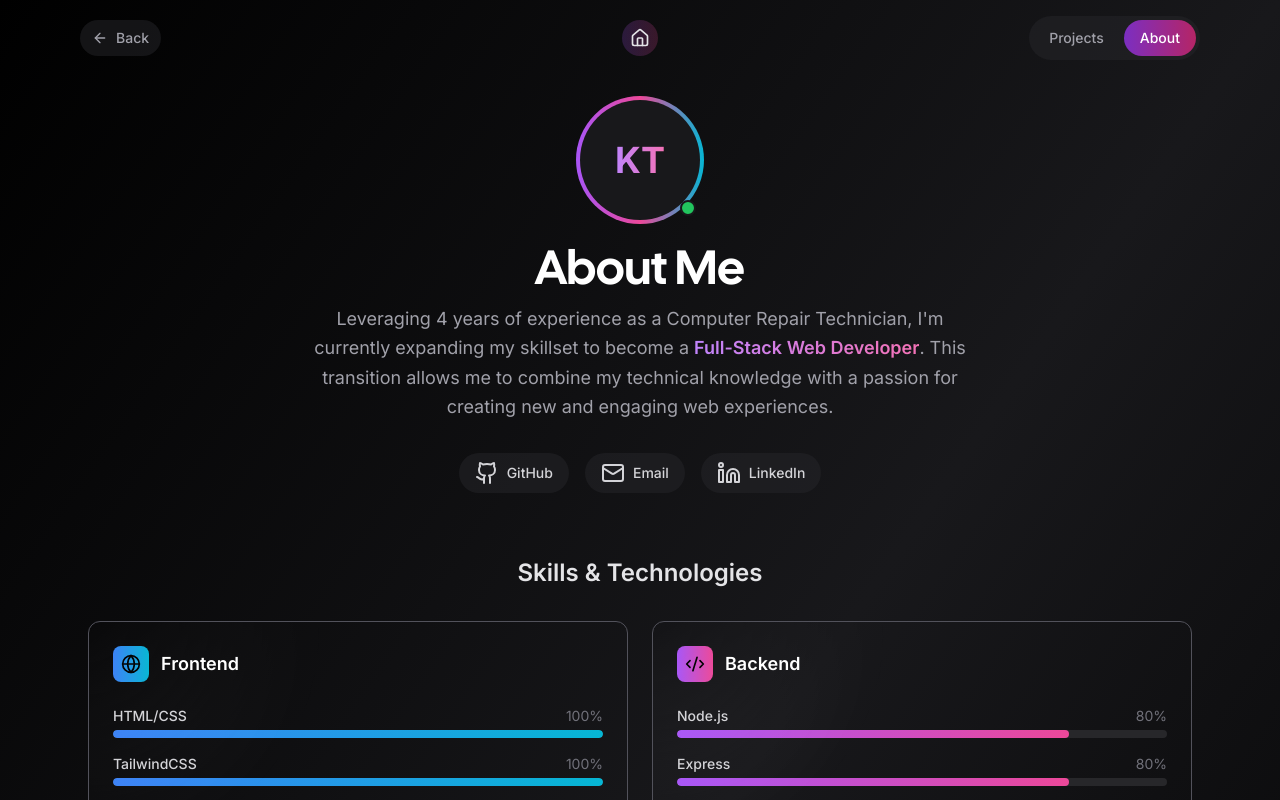
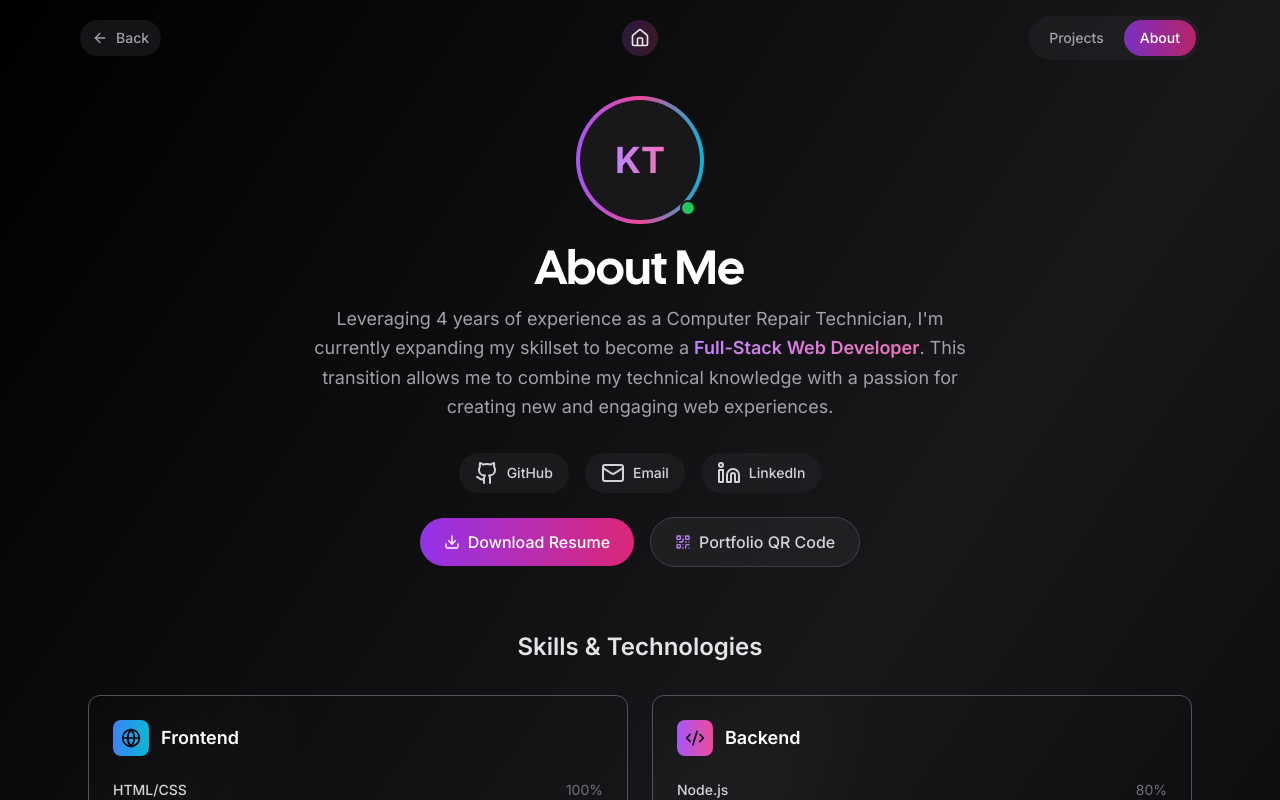
Before and after one commit to MrAlex1199/my-web-portfolio, a Next.js app: page /about in a window 1280 px wide. Shown: the top 800 px of the page. Built offline with nearby package versions, Linux system fonts and the light colour scheme; what tailwindcss-debug-screens would draw is missing.

Commit message:
feat: add QR code assets and initial project pages

```diff
--- a/app/about/page.tsx
+++ b/app/about/page.tsx
@@ -1,5 +1,6 @@
 "use client";
-import { Github, Mail, Linkedin, Code2, Database, Wrench, Globe } from "lucide-react";
+import React, { useState } from "react";
+import { Github, Mail, Linkedin, Code2, Database, Wrench, Globe, Download, QrCode, ExternalLink, Sparkles } from "lucide-react";
 import Link from "next/link";
 import { Navigation } from "../components/nav";
 import { Card } from "../components/card";
@@ -87,6 +88,8 @@ const item = {
 };
 
 export default function About() {
+	const [showQr, setShowQr] = useState(false);
+
 	return (
 		<div className="min-h-screen bg-gradient-to-tl from-zinc-900/0 via-zinc-900 to-zinc-900/0">
 			<Navigation />
@@ -137,6 +140,74 @@ export default function About() {
 							</Link>
 						))}
 					</div>
+
+					{/* Actions: Download Resume & Portfolio QR Code */}
+					<div className="flex flex-wrap items-center justify-center gap-4 mt-6">
+						<motion.a
+							href="/resume/Krittapas_Resume.pdf"
+							download="Krittapas_Resume.pdf"
+							whileHover={{ scale: 1.05, y: -2 }}
+							whileTap={{ scale: 0.95 }}
+							className="inline-flex items-center gap-2 px-6 py-3 rounded-full bg-gradient-to-r from-purple-600 to-pink-600 text-white font-medium hover:shadow-lg hover:shadow-purple-500/25 transition-all duration-300 group"
+						>
+							<Download className="w-4 h-4 group-hover:animate-bounce" />
+							Download Resume
+						</motion.a>
+
+						<motion.button
+							type="button"
+							onClick={() => setShowQr(!showQr)}
+							whileHover={{ scale: 1.05, y: -2 }}
+							whileTap={{ scale: 0.95 }}
+							className={`inline-flex items-center gap-2 px-6 py-3 rounded-full border font-medium transition-all duration-300 ${
+								showQr
+									? "border-purple-500/80 bg-purple-500/20 text-white shadow-lg shadow-purple-500/20"
+									: "border-zinc-700 bg-zinc-800/60 text-zinc-300 hover:bg-zinc-700/60 hover:text-white hover:border-zinc-500"
+							}`}
+						>
+							<QrCode className="w-4 h-4 text-purple-400" />
+							<span>{showQr ? "ซ่อน QR Code" : "Portfolio QR Code"}</span>
+						</motion.button>
+					</div>
+
+					{/* QR Code Card */}
+					{showQr && (
+						<motion.div
+							initial={{ opacity: 0, scale: 0.9, y: 10 }}
+							animate={{ opacity: 1, scale: 1, y: 0 }}
+							transition={{ duration: 0.3 }}
+							className="mt-8 flex justify-center"
+						>
+							<div className="relative p-6 rounded-2xl bg-zinc-900/90 border border-zinc-800 backdrop-blur-xl shadow-2xl max-w-xs w-full flex flex-col items-center">
+								<div className="absolute -top-3 px-3 py-0.5 rounded-full bg-gradient-to-r from-purple-600 to-pink-600 text-[11px] font-medium text-white shadow-sm flex items-center gap-1">
+									<Sparkles className="w-3 h-3" />
+									<span>Scan on Mobile</span>
+								</div>
+
+								<div className="p-3 bg-white rounded-xl shadow-inner mt-2 mb-4">
+									<img
+										src="/portfolio-qr.svg"
+										alt="Portfolio QR Code"
+										className="w-44 h-44 object-contain rounded-lg"
+									/>
+								</div>
+
+								<p className="text-zinc-200 text-sm font-medium text-center">
+									สแกนเพื่อเข้าชมเว็บบนมือถือ
+								</p>
+
+								<a
+									href="https://my-web-portfolio-beta.vercel.app/"
+									target="_blank"
+									rel="noopener noreferrer"
+									className="mt-2 text-xs text-purple-400 hover:text-purple-300 flex items-center gap-1 transition-colors break-all text-center"
+								>
+									<span>my-web-portfolio-beta.vercel.app</span>
+									<ExternalLink className="w-3 h-3 shrink-0" />
+								</a>
+							</div>
+						</motion.div>
+					)}
 				</motion.div>
 
 				{/* Skills Section */}
--- a/app/page.tsx
+++ b/app/page.tsx
@@ -19,6 +19,8 @@ import {
 	Cpu,
 	Palette,
 	Download,
+	QrCode,
+	ExternalLink,
 } from "lucide-react";
 
 // Data
@@ -238,6 +240,7 @@ function Section({ children, id, className = "" }: { children: React.ReactNode;
 export default function Home() {
 	const [activeSection, setActiveSection] = useState("home");
 	const [scrolled, setScrolled] = useState(false);
+	const [showQr, setShowQr] = useState(false);
 
 	useEffect(() => {
 		const handleScroll = () => {
@@ -598,17 +601,73 @@ export default function Home() {
 							))}
 						</div>
 
-						{/* Download Resume Button */}
+						{/* Actions: Download Resume & Portfolio QR Code */}
+						<div className="flex flex-wrap items-center justify-center gap-4 mt-6">
 							<motion.a
 								href="/resume/Krittapas_Resume.pdf"
 								download="Krittapas_Resume.pdf"
 								whileHover={{ scale: 1.05, y: -2 }}
 								whileTap={{ scale: 0.95 }}
-							className="inline-flex items-center gap-2 mt-6 px-6 py-3 rounded-full bg-gradient-to-r from-purple-600 to-pink-600 text-white font-medium hover:shadow-lg hover:shadow-purple-500/25 transition-all duration-300 group"
+								className="inline-flex items-center gap-2 px-6 py-3 rounded-full bg-gradient-to-r from-purple-600 to-pink-600 text-white font-medium hover:shadow-lg hover:shadow-purple-500/25 transition-all duration-300 group"
 							>
 								<Download className="w-4 h-4 group-hover:animate-bounce" />
 								Download Resume
 							</motion.a>
+
+							<motion.button
+								type="button"
+								onClick={() => setShowQr(!showQr)}
+								whileHover={{ scale: 1.05, y: -2 }}
+								whileTap={{ scale: 0.95 }}
+								className={`inline-flex items-center gap-2 px-6 py-3 rounded-full border font-medium transition-all duration-300 ${
+									showQr
+										? "border-purple-500/80 bg-purple-500/20 text-white shadow-lg shadow-purple-500/20"
+										: "border-zinc-700 bg-zinc-800/60 text-zinc-300 hover:bg-zinc-700/60 hover:text-white hover:border-zinc-500"
+								}`}
+							>
+								<QrCode className="w-4 h-4 text-purple-400" />
+								<span>{showQr ? "ซ่อน QR Code" : "Portfolio QR Code"}</span>
+							</motion.button>
+						</div>
+
+						{/* QR Code Card */}
+						{showQr && (
+							<motion.div
+								initial={{ opacity: 0, scale: 0.9, y: 10 }}
+								animate={{ opacity: 1, scale: 1, y: 0 }}
+								transition={{ duration: 0.3 }}
+								className="mt-8 flex justify-center"
+							>
+								<div className="relative p-6 rounded-2xl bg-zinc-900/90 border border-zinc-800 backdrop-blur-xl shadow-2xl max-w-xs w-full flex flex-col items-center">
+									<div className="absolute -top-3 px-3 py-0.5 rounded-full bg-gradient-to-r from-purple-600 to-pink-600 text-[11px] font-medium text-white shadow-sm flex items-center gap-1">
+										<Sparkles className="w-3 h-3" />
+										<span>Scan on Mobile</span>
+									</div>
+
+									<div className="p-3 bg-white rounded-xl shadow-inner mt-2 mb-4">
+										<img
+											src="/portfolio-qr.svg"
+											alt="Portfolio QR Code"
+											className="w-44 h-44 object-contain rounded-lg"
+										/>
+									</div>
+
+									<p className="text-zinc-200 text-sm font-medium text-center">
+										สแกนเพื่อเข้าชมเว็บบนมือถือ
+									</p>
+
+									<a
+										href="https://my-web-portfolio-beta.vercel.app/"
+										target="_blank"
+										rel="noopener noreferrer"
+										className="mt-2 text-xs text-purple-400 hover:text-purple-300 flex items-center gap-1 transition-colors break-all text-center"
+									>
+										<span>my-web-portfolio-beta.vercel.app</span>
+										<ExternalLink className="w-3 h-3 shrink-0" />
+									</a>
+								</div>
+							</motion.div>
+						)}
 					</div>
 
 					{/* Skills */}
```
Also changed, not shown: public/portfolio-qr.png (added), public/portfolio-qr.svg (added). Lines whose indentation alone changed are shown as unchanged.
